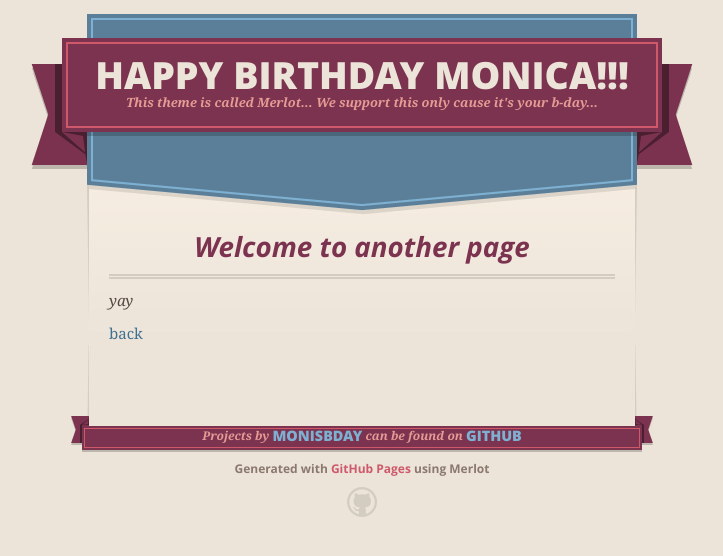
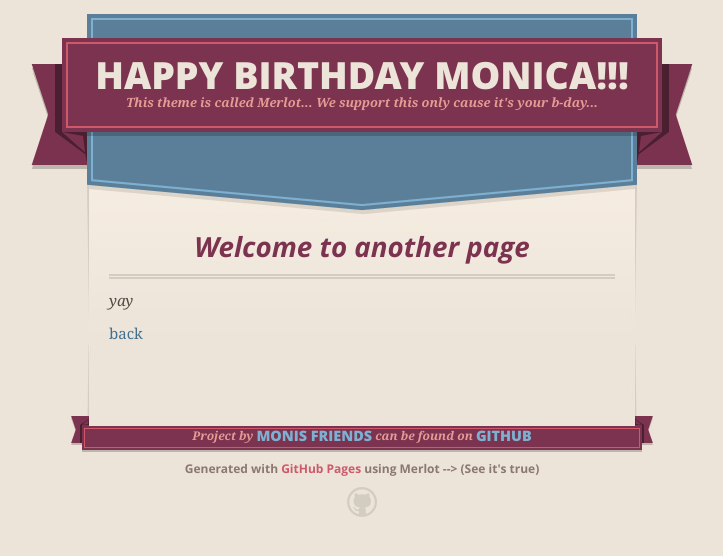
Before and after one commit to monisbday/monisbday.github.io, a Jekyll site: the page built from another-page.md, in a window 1280 px wide. Shown: the top 556 px of the page, without its empty margins (278-1001 px from the left). Built offline with Jekyll 4.4.1, drawn with Linux system fonts in a browser that asks for light colours; our own code applies the rules of GitHub Pages for plain Markdown files.

Commit message:
Added text

```diff
--- a/_layouts/default.html
+++ b/_layouts/default.html
@@ -63,13 +63,13 @@
               <p>this project by <a href="{{ site.github.owner_url }}">{{ site.github.owner_name }}</a> can be found on <a href="{{ site.github.repository_url }}">GitHub</a></p>
             {% endif %}
             {% if site.github.is_user_page %}
-              <p>Projects by <a href="{{ site.github.owner_url }}">{{ site.github.owner_name }}</a> can be found on <a href="{{ site.github.repository_url }}">GitHub</a></p>
+              <p>Project by <a href="{{ site.github.owner_url }}">Monis friends</a> can be found on <a href="{{ site.github.repository_url }}">GitHub</a></p>
             {% endif %}
           </span>
           <span class="left-tail"></span>
           <span class="right-tail"></span>
         </span>
-        <p>Generated with <a href="https://pages.github.com">GitHub Pages</a> using Merlot</p>
+        <p>Generated with <a href="https://pages.github.com">GitHub Pages</a> using Merlot --> (See it's true)</p>
         <span class="octocat"></span>
       </footer>
 
```
